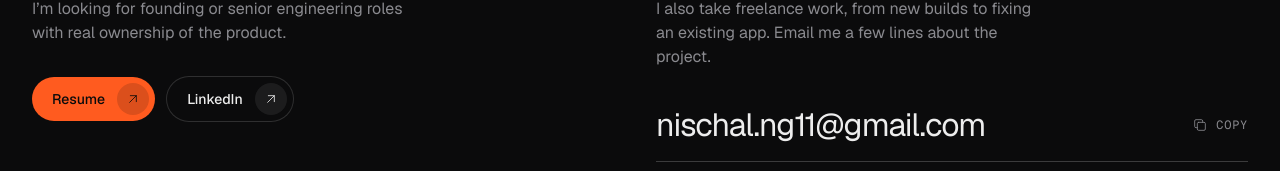
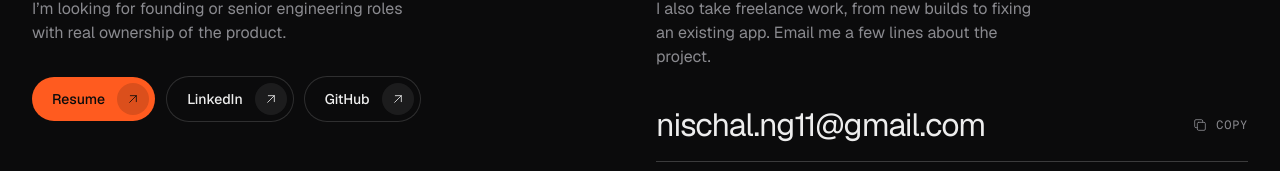
Before and after one commit to LoneWolfXVII/portfolio, a Next.js app: page / in a window 1280 px wide. Shown: the part 8091-8262 px from the top of the page. Built offline with nearby package versions, Linux system fonts and the light colour scheme.

Commit message:
contact: add GitHub next to resume and LinkedIn

```diff
--- a/src/components/sections/contact.tsx
+++ b/src/components/sections/contact.tsx
@@ -4,6 +4,7 @@ import { Mail } from '@/components/icons';
 import { profile } from '@/content/profile';
 
 const linkedin = profile.socials.find((s) => s.label === 'LinkedIn')!;
+const github = profile.socials.find((s) => s.label === 'GitHub')!;
 
 export function Contact() {
 	return (
@@ -35,6 +36,9 @@ export function Contact() {
 							</Cta>
 							<Cta href={linkedin.href} variant="ghost" external>
 								LinkedIn
+							</Cta>
+							<Cta href={github.href} variant="ghost" external>
+								GitHub
 							</Cta>
 						</div>
 					</div>
```
